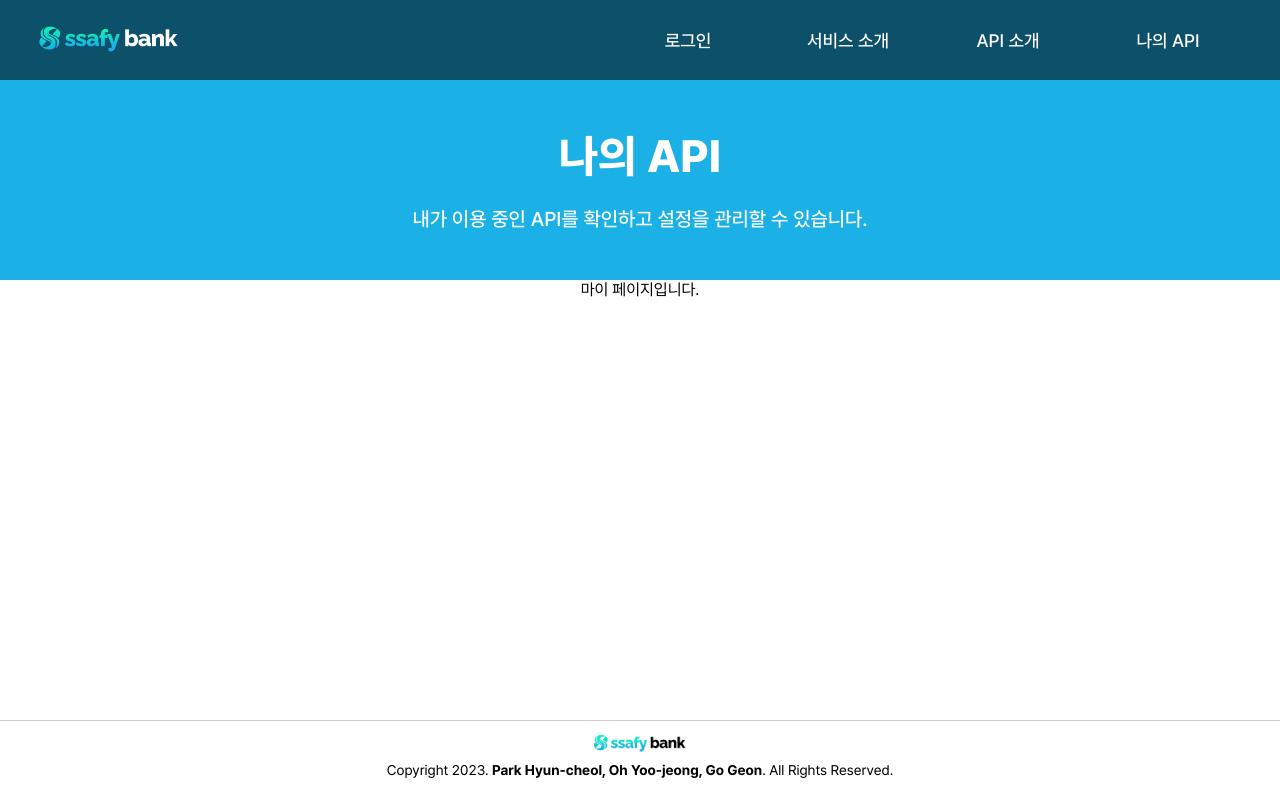
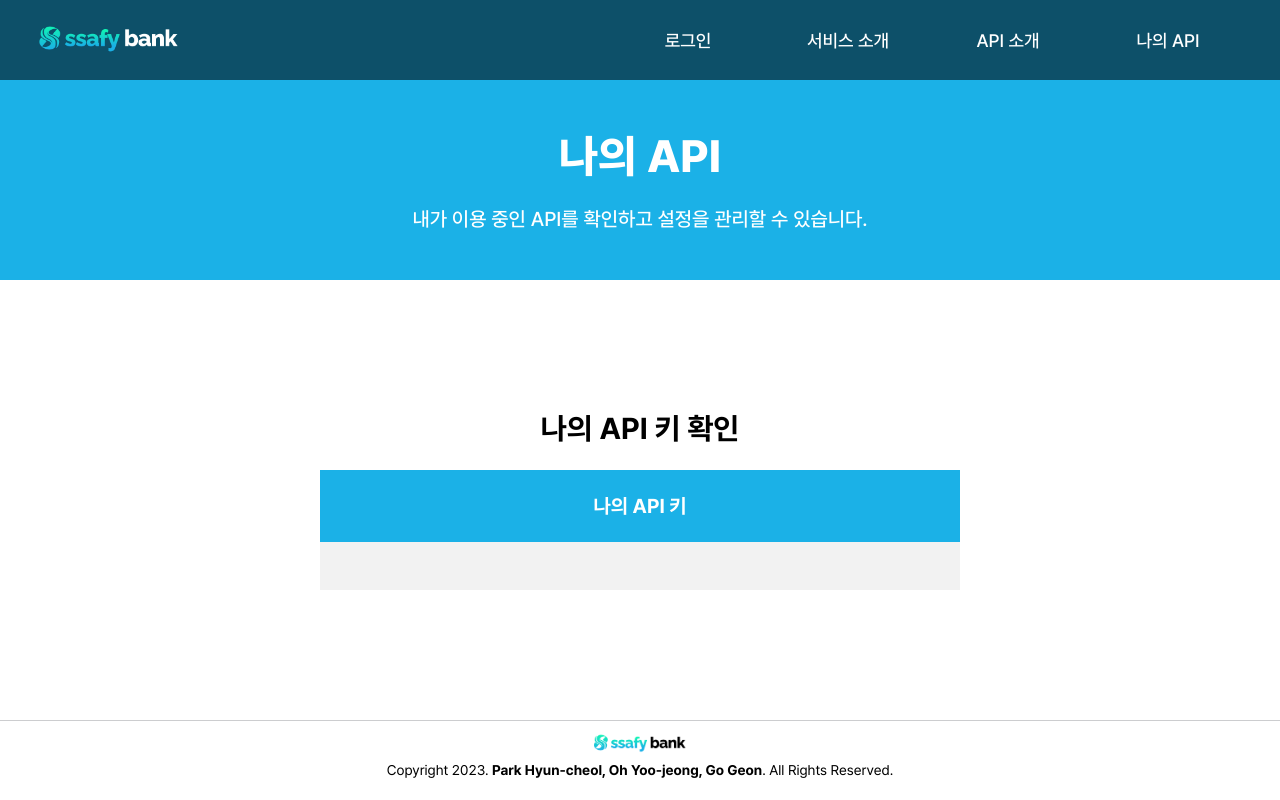
Before and after one commit to SSAFYBANK/SSAFY-Bank-React, a React (Vite) app: page /info in a window 1280 px wide. Built offline with nearby package versions, Linux system fonts and the light colour scheme; no server answers.

Commit message:
:sparkles: [Feat] Modify Header Component

```diff
--- a/src/components/header/Header.tsx
+++ b/src/components/header/Header.tsx
@@ -23,6 +23,14 @@ const Header = React.memo(() => {
         routeTo("/");
     };
 
+    const handleMyApiClick = () => {
+        if (authToken) {
+            routeTo("/info");
+        } else {
+            routeTo("/login");
+        }
+    };
+
     return (
         <HeaderContainer>
             <LogoWrapper>
@@ -36,7 +44,7 @@ const Header = React.memo(() => {
                 )}
                 <MenuButton onClick={() => routeTo("/")}>서비스 소개</MenuButton>
                 <MenuButton onClick={() => routeTo("/service")}>API 소개</MenuButton>
-                <MenuButton onClick={() => routeTo("/info")}>나의 API</MenuButton>
+                <MenuButton onClick={handleMyApiClick}>나의 API</MenuButton>
             </NavigationBar>
         </HeaderContainer>
     );
--- /dev/null
+++ b/src/components/info/InfoKey.tsx
@@ -0,0 +1,65 @@
+/* Import */
+import styled from "@emotion/styled";
+import Theme from "@assets/styles/Theme";
+
+// ----------------------------------------------------------------------------------------------------
+
+/* Variables */
+const { primary, whitegray } = Theme.colors;
+
+// ----------------------------------------------------------------------------------------------------
+
+/* Info Key Component */
+function InfoKey() {
+    return (
+        <InfoKeyContainer>
+            <SubTitleWrapper>나의 API 키 확인</SubTitleWrapper>
+            <KeyHeader>나의 API 키</KeyHeader>
+            <KeyWrapper>{sessionStorage.getItem("Authorization")}</KeyWrapper>
+        </InfoKeyContainer>
+    );
+}
+
+// ----------------------------------------------------------------------------------------------------
+
+/* Styles */
+const InfoKeyContainer = styled("div")`
+    display: flex;
+    flex-direction: column;
+    justify-content: center;
+    align-items: center;
+    width: 100%;
+    height: 55vh;
+`;
+
+const SubTitleWrapper = styled("div")`
+    display: flex;
+    margin-bottom: 3vh;
+    font-size: 30px;
+    font-weight: 700;
+`;
+
+const KeyHeader = styled("div")`
+    display: flex;
+    box-sizing: border-box;
+    justify-content: center;
+    padding: 3vh;
+    width: 50%;
+    background-color: ${primary};
+    color: white;
+    font-size: 20px;
+    font-weight: 700;
+`;
+
+const KeyWrapper = styled("div")`
+    width: 50%;
+    box-sizing: border-box;
+    padding: 3vh;
+    word-wrap: break-word;
+    background-color: ${whitegray};
+`;
+
+// ----------------------------------------------------------------------------------------------------
+
+/* Export */
+export default InfoKey;
--- a/src/pages/info/Info.tsx
+++ b/src/pages/info/Info.tsx
@@ -3,6 +3,7 @@ import styled from "@emotion/styled";
 import Theme from "@assets/styles/Theme";
 import Header from "@components/header/Header";
 import Footer from "@components/footer/Footer";
+import InfoKey from "@components/info/InfoKey";
 
 // ----------------------------------------------------------------------------------------------------
 
@@ -20,7 +21,7 @@ function Info() {
                 <TitleWrapper>나의 API</TitleWrapper>
                 <DescWrapper>내가 이용 중인 API를 확인하고 설정을 관리할 수 있습니다.</DescWrapper>
             </TitleBox>
-            <div>마이 페이지입니다.</div>
+            <InfoKey />
             <Footer />
         </InfoContainer>
     );
```
